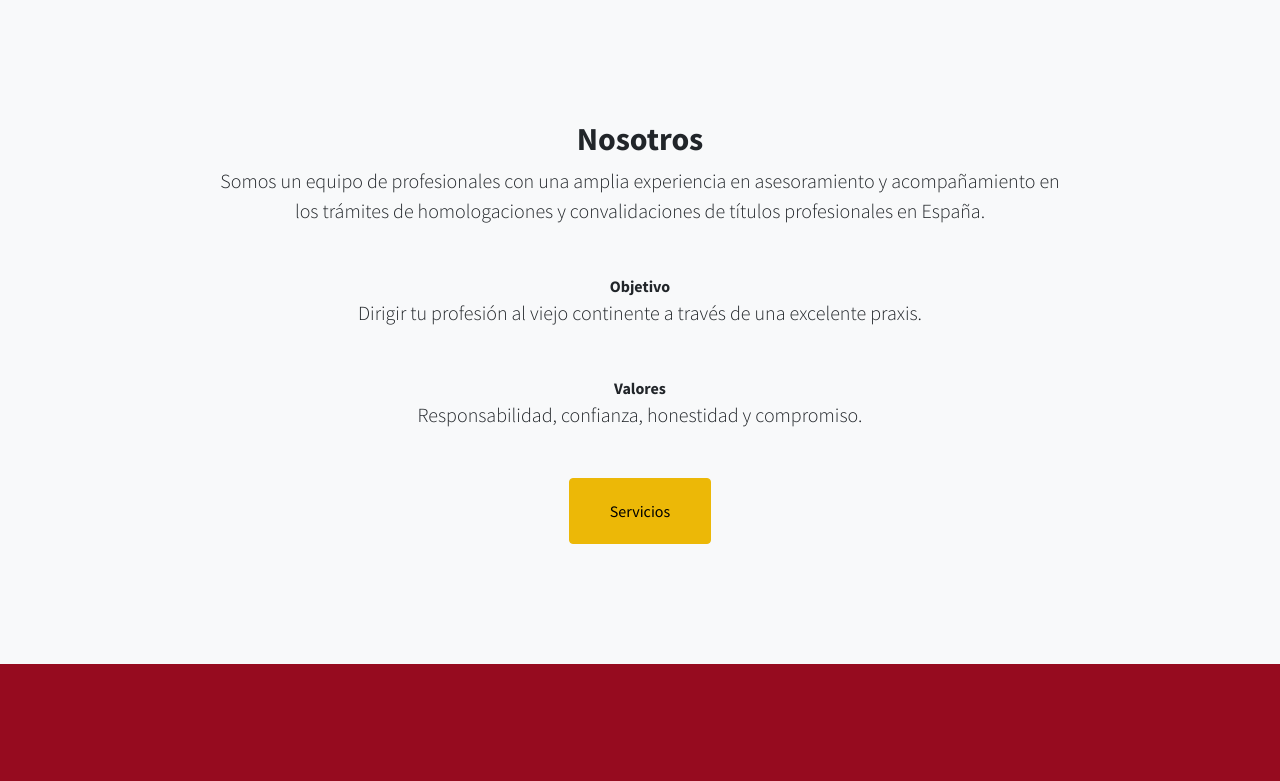
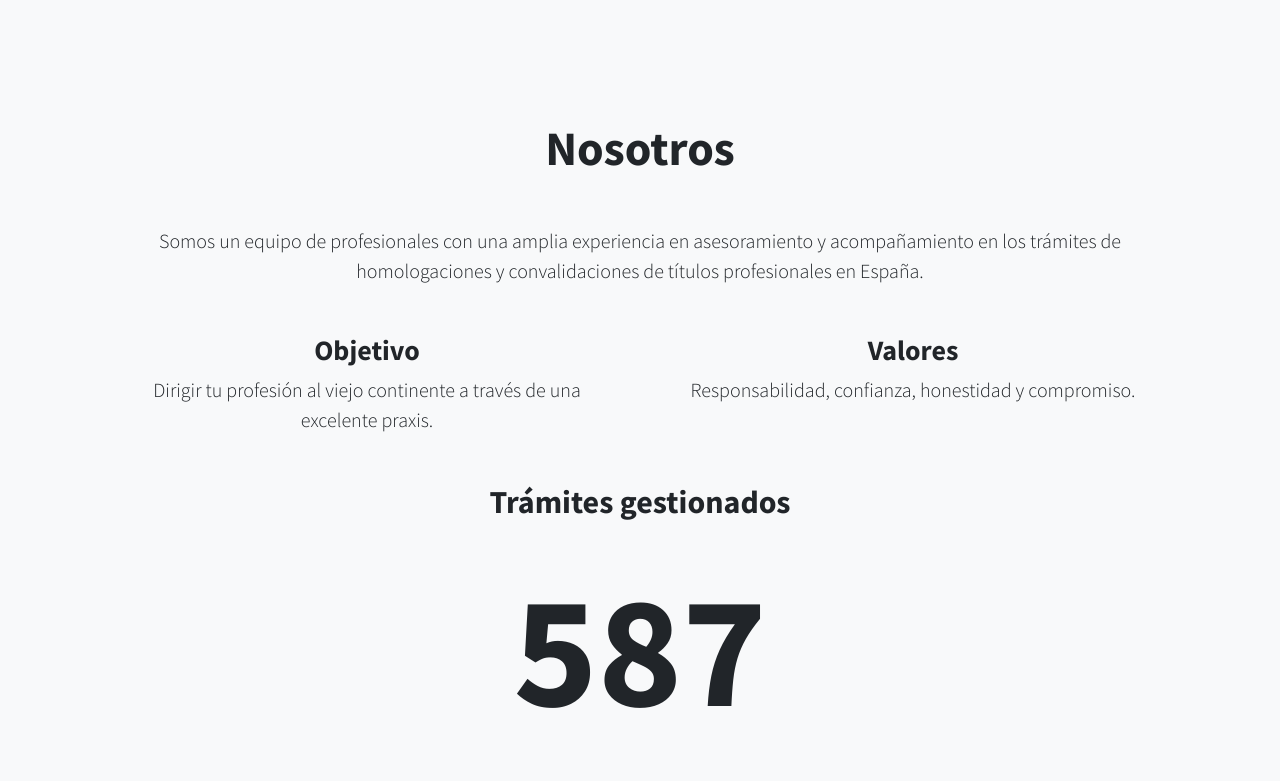
Before and after one commit to annderson8/page_ae, a website: page src/pug/index.pug in a window 1280 px wide. Shown: the part 800-1581 px from the top of the page. Drawn offline with nearby package versions, Linux system fonts and the light colour scheme; files that its build step writes are made by us from their sources; files whose address does not match are found by name.

Commit message:
Add counter index

```diff
--- a/src/js/scripts.js
+++ b/src/js/scripts.js
@@ -73,3 +73,15 @@ function fadeIn(el, display) {
         }
     })();
 };
+
+
+const numero=document.getElementById('numero')
+
+let cantidad=0
+let tiempo=setInterval(() => {
+    cantidad+=1
+    numero.textContent=cantidad
+    if(cantidad===587){
+        clearInterval(tiempo)
+    }
+}, 0.5);
--- a/src/pug/convalidacion.pug
+++ b/src/pug/convalidacion.pug
@@ -124,12 +124,12 @@ html(lang='en')
                     .col-lg-10
                         h2 Contacto
                         p.lead.mb-5 Escríbenos para recibir asesoria completa
+                        a.btn.btn-xl.btn-dark(href='https://wa.me/+573212216436')
+                            i.fa-brands.fa-whatsapp
+                            span +57 321 221 6436
                         a.btn.btn-xl.btn-dark(href='https://wa.me/+573212215187')
                             i.fa-brands.fa-whatsapp
                             span +57 321 221 5187
-                        a.btn.btn-xl.btn-dark(href='https://wa.me/+573212216436')
-                            i.fa-brands.fa-whatsapp
-                            span +57 321 221 6436
                         hr
                         a.btn.btn-secondary.btn-xl(href='/') Regresar al inicio
 
--- a/src/pug/homologacion.pug
+++ b/src/pug/homologacion.pug
@@ -119,12 +119,12 @@ html(lang='en')
                     .col-lg-10
                         h2 Contacto
                         p.lead.mb-5 Escríbenos para recibir asesoria completa
+                        a.btn.btn-xl.btn-dark(href='https://wa.me/+573212216436')
+                            i.fa-brands.fa-whatsapp
+                            span +57 321 221 6436
                         a.btn.btn-xl.btn-dark(href='https://wa.me/+573212215187')
                             i.fa-brands.fa-whatsapp
                             span +57 321 221 5187
-                        a.btn.btn-xl.btn-dark(href='https://wa.me/+573212216436')
-                            i.fa-brands.fa-whatsapp
-                            span +57 321 221 6436
                         hr
                         a.btn.btn-secondary.btn-xl(href='/') Regresar al inicio
 
--- a/src/pug/index.pug
+++ b/src/pug/index.pug
@@ -52,17 +52,21 @@ html(lang='en')
                 a.btn.btn-secondary.btn-xl(href='#about') Saber más
 
         // About
-        section#about.content-section.bg-light
+        section#about.about.content-section.bg-light
             .container.px-4.px-lg-5.text-center
+                .content-section-heading
+                    h2.mb-5 Nosotros
+                    p.lead.mb-5 Somos un equipo de profesionales con una amplia experiencia en asesoramiento y acompañamiento en los trámites de homologaciones y convalidaciones de títulos profesionales en España.
                 .row.gx-4.gx-lg-5.justify-content-center
-                    .col-lg-10
-                        h2 Nosotros
-                        p.lead.mb-5 Somos un equipo de profesionales con una amplia experiencia en asesoramiento y acompañamiento en los trámites de homologaciones y convalidaciones de títulos profesionales en España.
-                        strong Objetivo
+                    .col-lg-6.col-md-6.mb-5.mb-lg-0
+                        h3 Objetivo
                         p.lead.mb-5 Dirigir tu profesión al viejo continente a través de una excelente praxis.
-                        strong Valores
+                    .col-lg-6.col-md-6.mb-5.mb-lg-0
+                        h3 Valores
                         p.lead.mb-5 Responsabilidad, confianza, honestidad y compromiso.
-                        a.btn.btn-secondary.btn-xl(href='#services') Servicios
+                    h2 Trámites gestionados
+                    p#numero 587
+                a.btn.btn-secondary.btn-xl(href='#services') Servicios
 
         // Services
         section#services.content-section.bg-primary.text-white.text-center
@@ -100,12 +104,12 @@ html(lang='en')
                     .col-lg-10
                         h2 Contacto
                         p.lead.mb-5 Escríbenos para recibir asesoria completa
+                        a.btn.btn-xl.btn-dark(href='https://wa.me/+573212216436')
+                            i.fa-brands.fa-whatsapp
+                            span +57 321 221 6436
                         a.btn.btn-xl.btn-dark(href='https://wa.me/+573212215187')
                             i.fa-brands.fa-whatsapp
                             span +57 321 221 5187
-                        a.btn.btn-xl.btn-dark(href='https://wa.me/+573212216436')
-                            i.fa-brands.fa-whatsapp
-                            span +57 321 221 6436
 
         // Footer
         footer.footer.text-center
--- a/src/scss/sections/_about.scss
+++ b/src/scss/sections/_about.scss
@@ -17,4 +17,8 @@
         border : solid black 1px;
         padding: 1em 0 1em 0;
     }
+    #numero{
+        font-size: 10em;
+        font-weight: 900;
+    }
 }
```
Also changed, not shown: dist/convalidacion.html, dist/css/styles.css, dist/homologacion copy.html (deleted), dist/homologacion.html, dist/index.html, dist/js/scripts.js.
